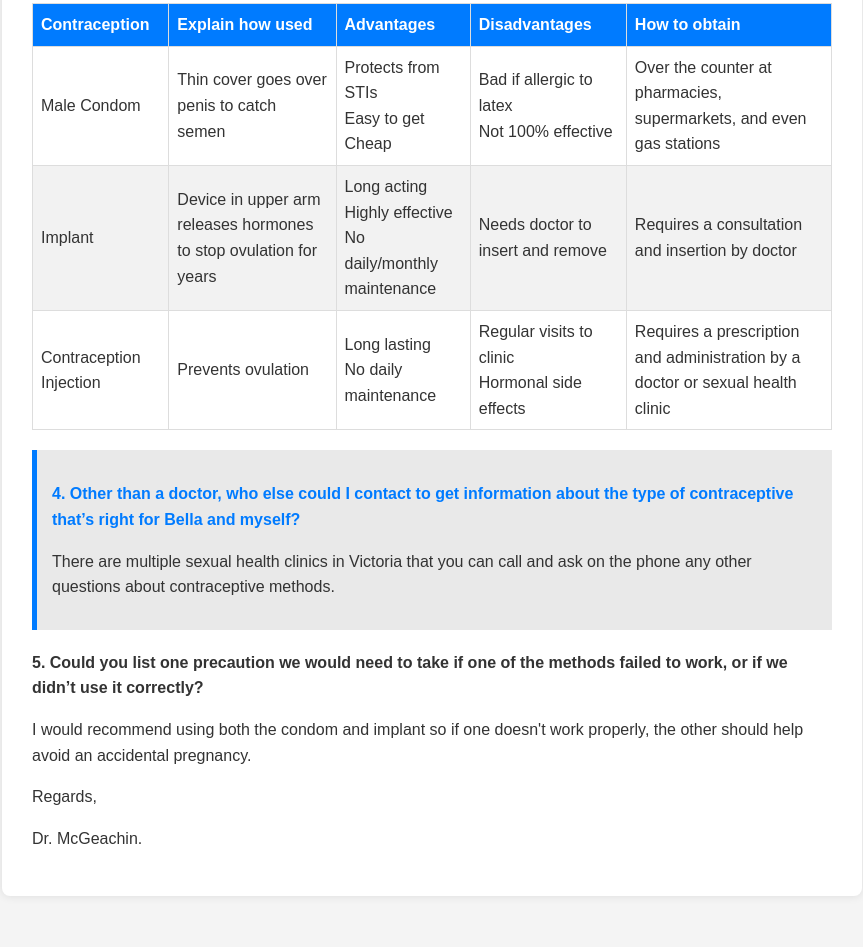
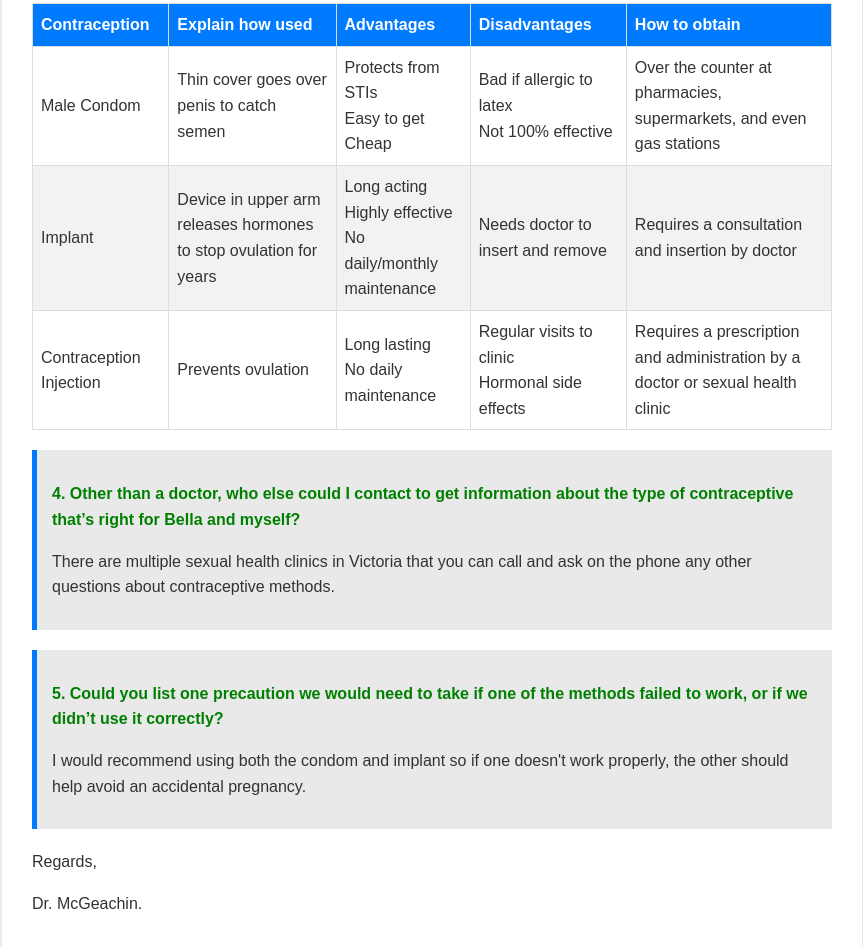
Before and after one commit to IscaredOfWomen/Ask-The-Experts-Task, a plain HTML site: page contraception_blog.html in a window 1280 px wide. Shown: the part 420-1367 px from the top of the page, without its empty margins (208-1071 px from the left). Before the commit the page ends 1336 px from the top, so only its background shows below. Drawn offline with Linux system fonts and the light colour scheme.

Commit message:
Update contraception_blog.html

```diff
--- a/contraception_blog.html
+++ b/contraception_blog.html
@@ -64,7 +64,7 @@
             margin-bottom: 20px;
         }
         .qa-section strong {
-            color: #007bff;
+            color: #008000;
         }
     </style>
 </head>
@@ -117,7 +117,7 @@
                 <p><strong>4. Other than a doctor, who else could I contact to get information about the type of contraceptive that’s right for Bella and myself?</strong></p>
                 <p>There are multiple sexual health clinics in Victoria that you can call and ask on the phone any other questions about contraceptive methods.</p>
             </div>
-            <div>
+            <div class="qa-section">
                 <p><strong>5. Could you list one precaution we would need to take if one of the methods failed to work, or if we didn’t use it correctly?</strong></p>
                 <p>I would recommend using both the condom and implant so if one doesn't work properly, the other should help avoid an accidental pregnancy.</p>
             </div>
```
